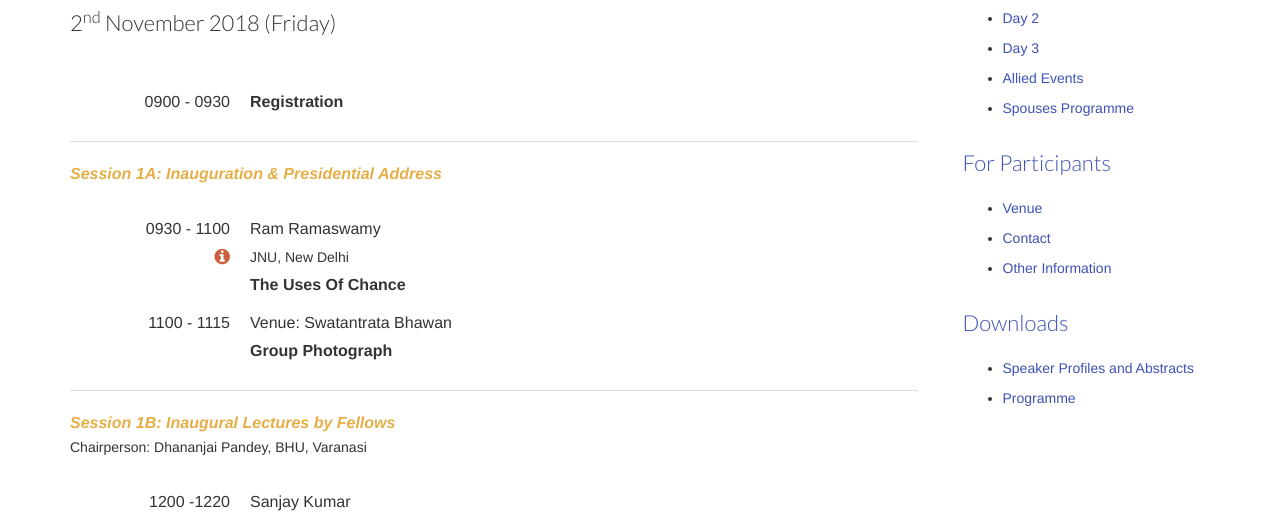
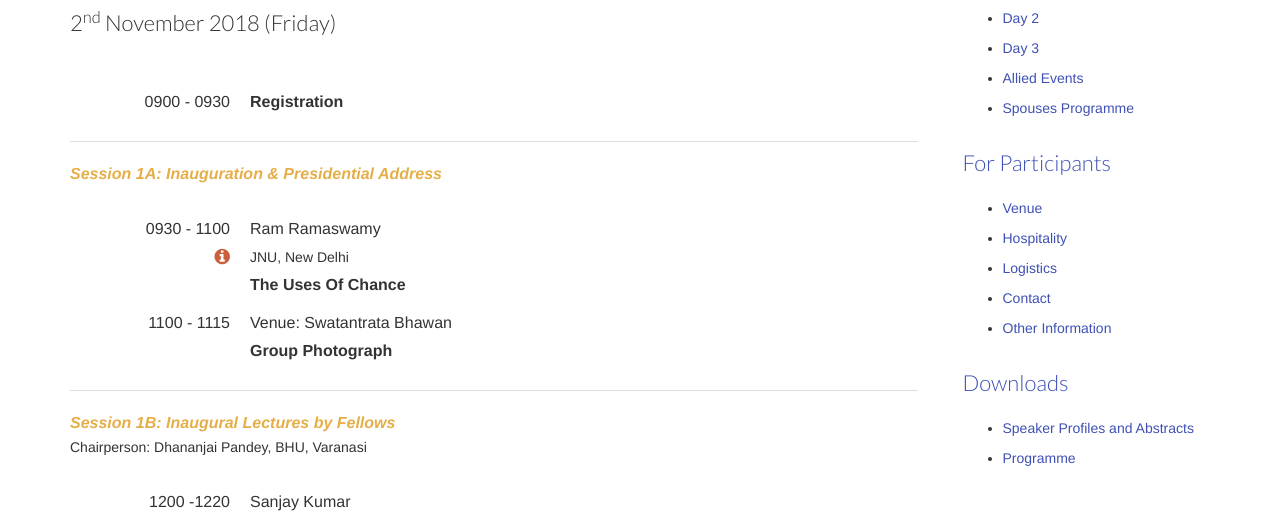
Before and after one commit to SrirangaDigital/ias84-conf, a PHP site: the page made by application/views/flat/3-Schedule/index.php in a window 1280 px wide. Shown: the part 602-1118 px from the top of the page. Run offline with PHP 8.4, Linux system fonts and the light colour scheme; the template is opened without the code that fills it, so the values that code supplies are empty; some libraries are stand-ins or nearby versions.

Commit message:
Link updated in sidebar

```diff
--- a/application/views/generalSidebar.php
+++ b/application/views/generalSidebar.php
@@ -7,14 +7,13 @@
         <li><a href="<?=BASE_URL?>Schedule#day3" target="_blank">Day 3</a></li>
         <li><a href="<?=BASE_URL?>Schedule#allied" target="_blank">Allied Events</a></li>
         <li><a href="<?=BASE_URL?>Schedule#spouses" target="_blank">Spouses Programme</a></li>
-        <!-- <li><a href="<?=BASE_URL?>Schedule#cultural" target="_blank">Cultural Event</a></li> -->
     </ul>
 
     <h1>For Participants</h1>
     <ul>
         <li><a href="<?=BASE_URL?>Information/Venue">Venue</a></li>
-        <!-- <li><a href="<?=BASE_URL?>Information/Accommodation">Hospitality</a></li> -->
-        <!-- <li><a href="<?=BASE_URL?>Information/Transport">Logistics</a></li> -->
+        <li><a href="<?=BASE_URL?>Information/Accommodation">Hospitality</a></li>
+        <li><a href="<?=BASE_URL?>Information/Transport">Logistics</a></li>
         <li><a href="<?=BASE_URL?>Information/Contact">Contact</a></li>
         <li><a href="<?=BASE_URL?>Information/Other">Other Information</a></li>
     </ul>
```
